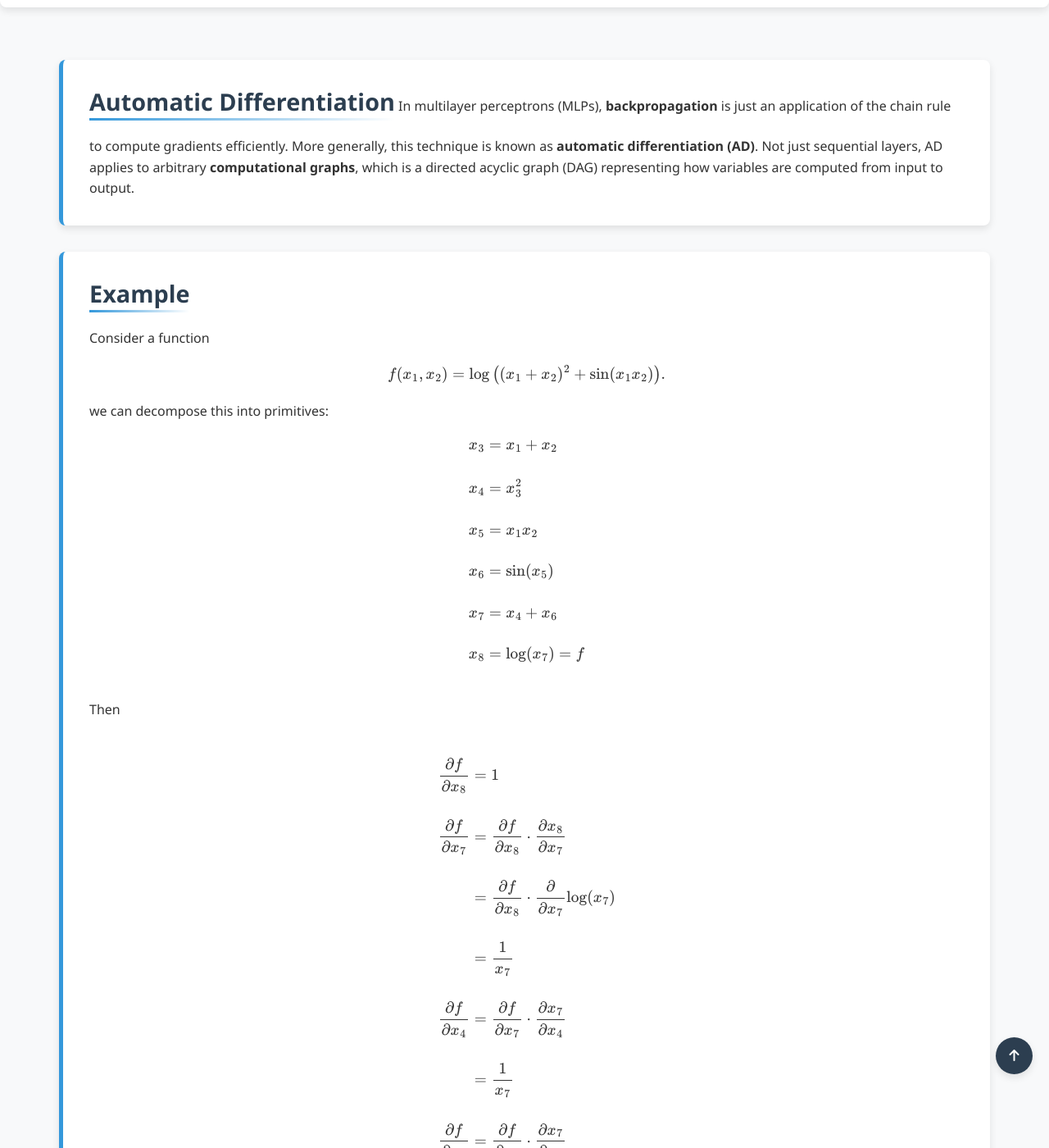
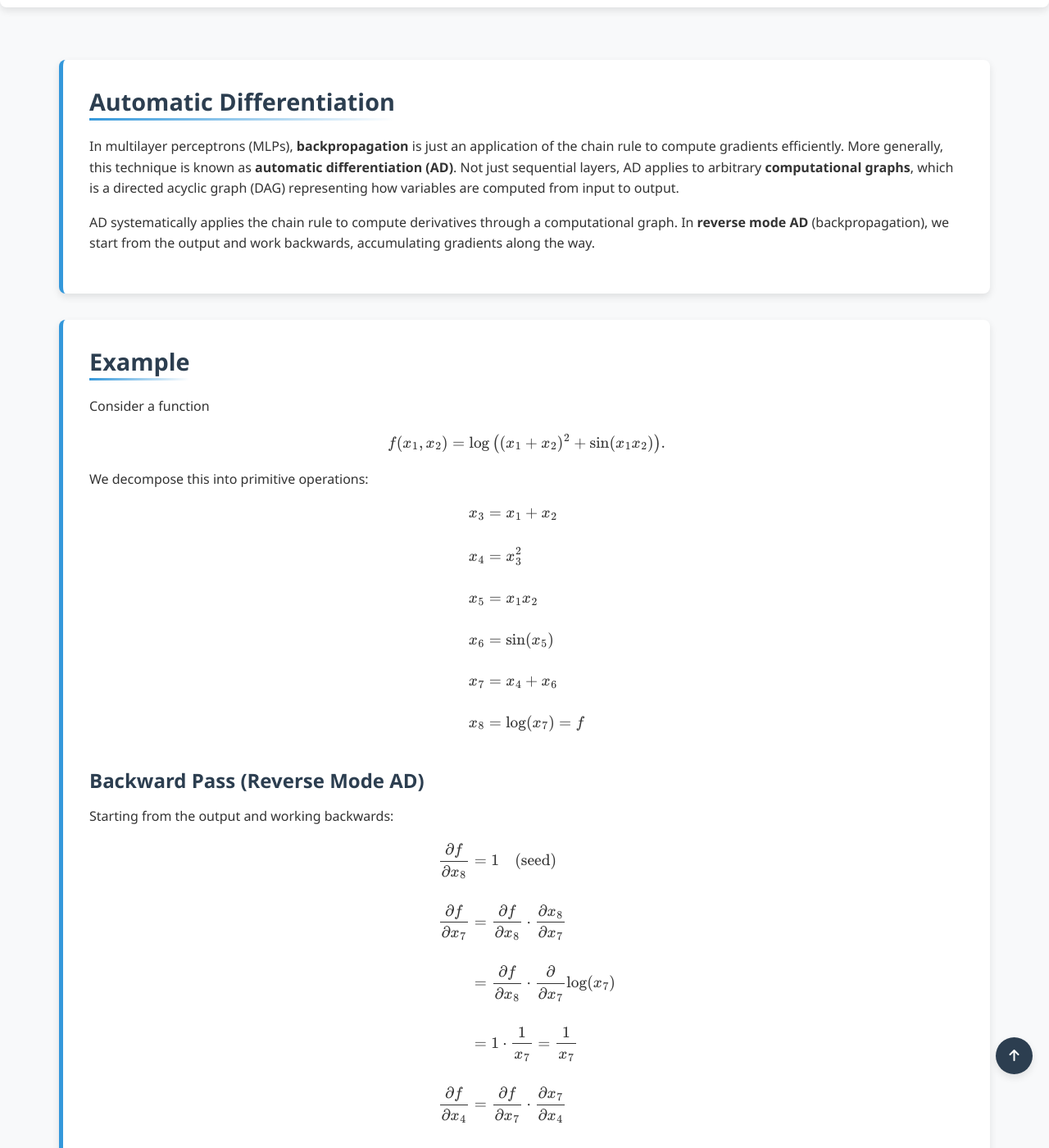
Before and after one commit to Yusukey01/yusukey01.github.io, a Jekyll site: the page built from Mathematics/Machine_learning/autodiff.html, in a window 1280 px wide and 1400 px high, scrolled down 597 px. Shown: the whole window at 82% size. Built offline with Jekyll 4.4.1, drawn with Linux system fonts in a browser that asks for light colours; some of the changed text lies outside the part shown.

Commit message:
made V-5 autodiff

```diff
--- a/Mathematics/Machine_learning/autodiff.html
+++ b/Mathematics/Machine_learning/autodiff.html
@@ -24,11 +24,18 @@ uses_python: false
         <div class="container">
 
             <section id="AD" class="section-content">
-                <h2>Automatic Differentiation</h2>
+              <h2>Automatic Differentiation</h2>
+              <p>
                 In multilayer perceptrons (MLPs), <strong>backpropagation</strong> is just an application of the chain rule to compute
                 gradients efficiently. More generally, this technique is known as <strong>automatic differentiation (AD)</strong>.
                 Not just sequential layers, AD applies to arbitrary <strong>computational graphs</strong>, which is a directed acyclic graph (DAG)
                 representing how variables are computed from input to output.
+              </p>
+                <p>
+                    AD systematically applies the chain rule to compute derivatives through a computational graph.
+                    In <strong>reverse mode AD</strong> (backpropagation), we start from the output and work backwards,
+                    accumulating gradients along the way.
+                </p>
             </section>
 
             <section id="eg" class="section-content">
@@ -38,7 +45,7 @@ uses_python: false
                     \[
                     f(x_1, x_2) = \log \left((x_1 + x_2)^2 + \sin(x_1 x_2) \right).
                     \]
-                    we can decompose this into primitives:
+                    We decompose this into primitive operations:
                     \[
                     \begin{align*}
                     &x_3 = x_1 + x_2 \\\\
@@ -49,24 +56,24 @@ uses_python: false
                     &x_8 = \log(x_7) = f \\\\
                     \end{align*}
                     \]
-                    Then
-                    \[
+                </p>
 
-                    \]
-
+                <h3>Backward Pass (Reverse Mode AD)</h3>
+                <p>
+                    Starting from the output and working backwards:
                     \[
                     \begin{align*}
-                    \frac{\partial f}{\partial x_8} &= 1  \\\\
+                    \frac{\partial f}{\partial x_8} &= 1 \quad \text{(seed)}  \\\\
 
                     \frac{\partial f}{\partial x_7} &= \frac{\partial f}{\partial x_8} \cdot \frac{\partial x_8}{\partial x_7} \\\\
                                                     &= \frac{\partial f}{\partial x_8} \cdot \frac{\partial}{\partial x_7}\log (x_7) \\\\
-                                                    &= \frac{1}{x_7} \\\\
+                                                    &= 1 \cdot \frac{1}{x_7} = \frac{1}{x_7} \\\\
 
                     \frac{\partial f}{\partial x_4} &=  \frac{\partial f}{\partial x_7} \cdot \frac{\partial x_7}{\partial x_4} \\\\
-                                                    &=  \frac{1}{x_7} \\\\
+                                                    &=  \frac{1}{x_7} \cdot 1 = \frac{1}{x_7} \\\\
 
                     \frac{\partial f}{\partial x_6} &=  \frac{\partial f}{\partial x_7} \cdot \frac{\partial x_7}{\partial x_6} \\\\
-                                                    &=  \frac{1}{x_7} \\\\
+                                                    &=  \frac{1}{x_7} \cdot 1 = \frac{1}{x_7} \\\\
 
                     \frac{\partial f}{\partial x_3} &=  \frac{\partial f}{\partial x_4} \cdot \frac{\partial x_4}{\partial x_3} \\\\
                                                     &=  \frac{1}{x_7}  \cdot 2 x_3\\\\
@@ -75,6 +82,78 @@ uses_python: false
                                                     &=  \frac{1}{x_7} \cdot \cos(x_5)\\\\
                     \end{align*}
                     \]
+                </p>
+            </section>
+
+            <section id="comp-graph" class="section-content">
+                <h2>Computational Graph Structure</h2>
+                <p>
+                    Notice that the input variables \(x_1\) and \(x_2\) each contribute to multiple intermediate nodes:
+                    <ul>
+                        <li>\(x_1\) influences both \(x_3\) (via addition) and \(x_5\) (via multiplication)</li>
+                        <li>\(x_2\) influences both \(x_3\) (via addition) and \(x_5\) (via multiplication)</li>
+                    </ul>
+                    This means we need to <strong>sum the gradients</strong> from all paths when computing the final derivatives.
+                </p>
+            </section>
+
+            <section id="final" class="section-content">
+                <h2>Final Gradients</h2>
+                <p>
+                    To find the gradients with respect to the input variables, we sum contributions from all paths:
+                </p>
+
+                <h3>For \(\frac{\partial f}{\partial x_1}\):</h3>
+                <p>
+                    \[
+                    \begin{align*}
+                    \frac{\partial f}{\partial x_1} &= \frac{\partial f}{\partial x_3} \cdot \frac{\partial x_3}{\partial x_1} + \frac{\partial f}{\partial x_5} \cdot \frac{\partial x_5}{\partial x_1} \\\\
+                                                    &= \frac{2x_3}{x_7} \cdot 1 + \frac{\cos(x_5)}{x_7} \cdot x_2 \\\\
+                                                    &= \frac{1}{x_7} \left[2x_3 + x_2 \cos(x_5)\right]
+                    \end{align*}
+                    \]
+                </p>
+
+                <h3>For \(\frac{\partial f}{\partial x_2}\):</h3>
+                <p>
+                    \[
+                    \begin{align*}
+                    \frac{\partial f}{\partial x_2} &= \frac{\partial f}{\partial x_3} \cdot \frac{\partial x_3}{\partial x_2} + \frac{\partial f}{\partial x_5} \cdot \frac{\partial x_5}{\partial x_2} \\\\
+                                                    &= \frac{2x_3}{x_7} \cdot 1 + \frac{\cos(x_5)}{x_7} \cdot x_1 \\\\
+                                                    &= \frac{1}{x_7} \left[2x_3 + x_1 \cos(x_5)\right]
+                    \end{align*}
+                    \]
+                </p>
+
+                <h3>Substituting Back:</h3>
+                <p>
+                    Replacing the intermediate variables with their expressions in terms of \(x_1\) and \(x_2\):
+                    <ul>
+                        <li>\(x_3 = x_1 + x_2\)</li>
+                        <li>\(x_5 = x_1 x_2\)</li>
+                        <li>\(x_7 = (x_1 + x_2)^2 + \sin(x_1 x_2)\)</li>
+                    </ul>
+
+                    We get the final derivatives:
+                    \[
+                    \boxed{
+                    \begin{align*}
+                    \frac{\partial f}{\partial x_1} &= \frac{2(x_1 + x_2) + x_2 \cos(x_1 x_2)}{(x_1 + x_2)^2 + \sin(x_1 x_2)} \\\\
+                    \frac{\partial f}{\partial x_2} &= \frac{2(x_1 + x_2) + x_1 \cos(x_1 x_2)}{(x_1 + x_2)^2 + \sin(x_1 x_2)}
+                    \end{align*}
+                    }
+                    \]
+                </p>
+
+                <h3>Key Insight:</h3>
+                <p>
+                    The power of automatic differentiation lies in its systematic approach:
+                    <ol>
+                        <li>Decompose complex functions into simple primitive operations</li>
+                        <li>Apply the chain rule mechanically through the computational graph</li>
+                        <li>Sum gradients when variables contribute through multiple paths</li>
+                    </ol>
+                    This process can be fully automated, making it the backbone of modern deep learning frameworks.
                 </p>
 
 
```
